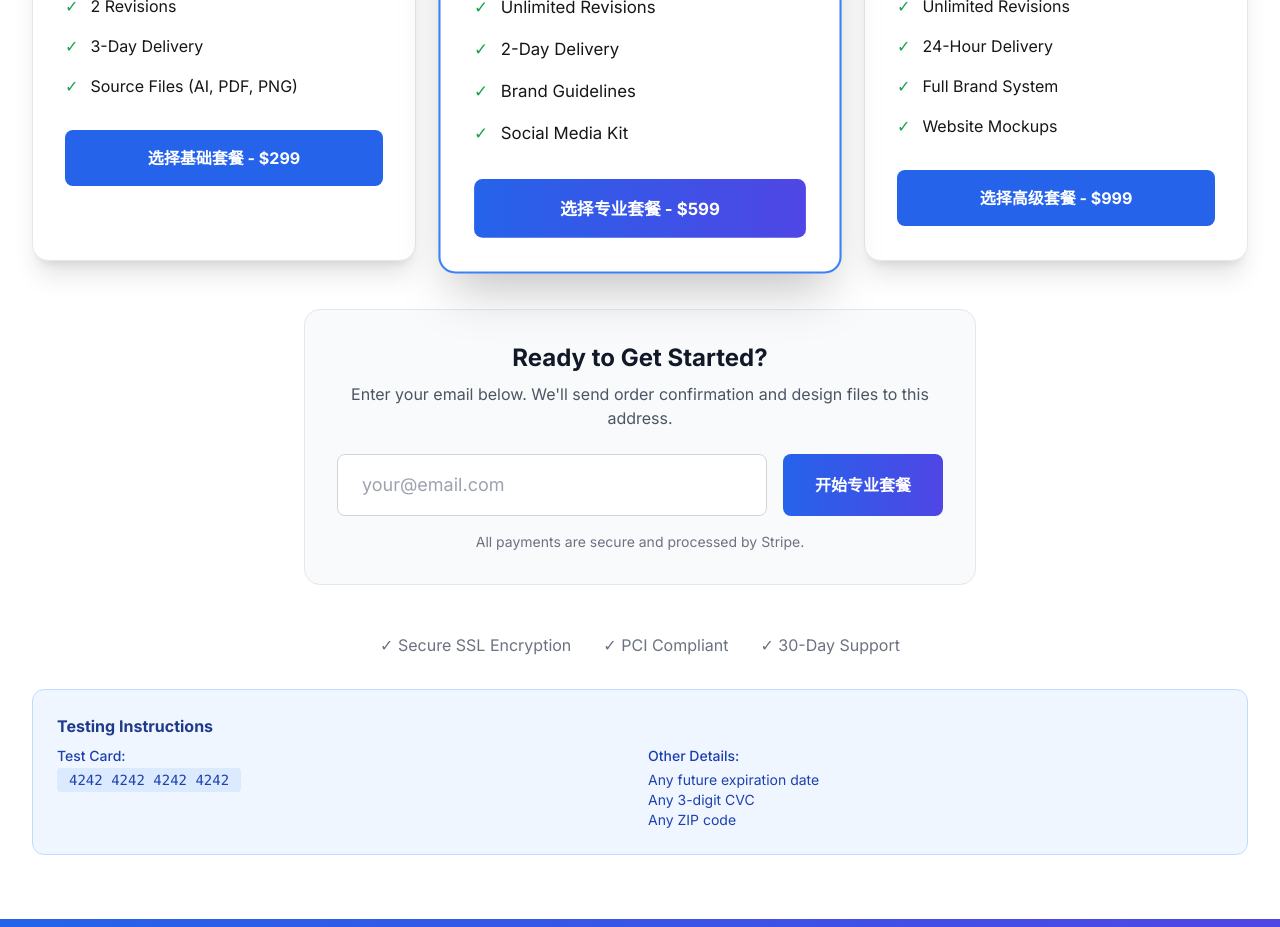
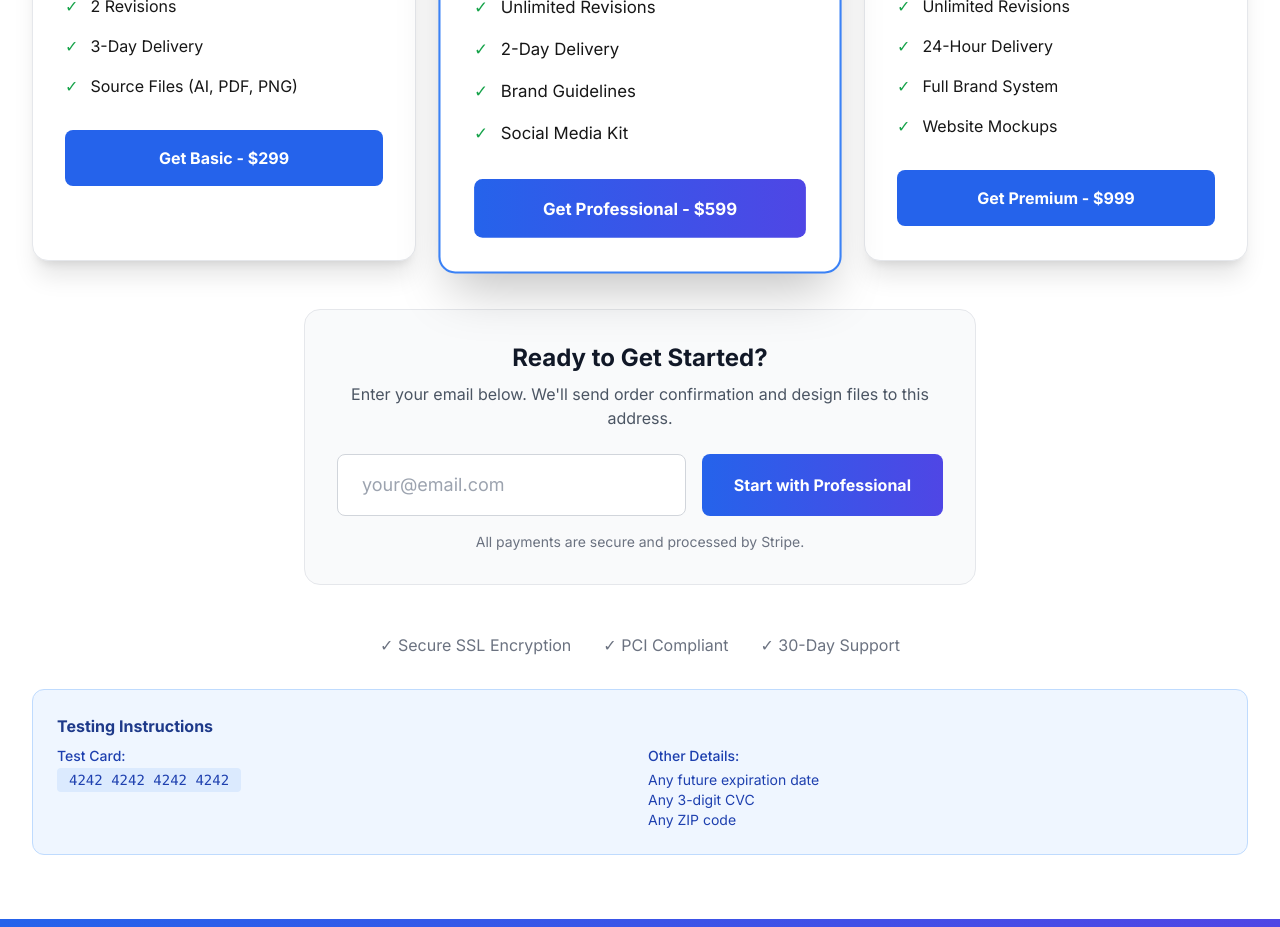
Before and after one commit to Javenshawn/wedesign-mvp, a Next.js app: page / in a window 1280 px wide. Shown: the part 3940-4867 px from the top of the page. Built offline with nearby package versions, Linux system fonts and the light colour scheme.

Commit message:
fix: final Chinese text removal from PricingSection buttons and comments

```diff
--- a/src/components/PricingSection.tsx
+++ b/src/components/PricingSection.tsx
@@ -23,7 +23,7 @@ export default function PricingSection() {
   const handleOrderSubmit = async (formData: any) => {
     setLoading(true)
     try {
-      // 首先尝试保存订单信息到数据库
+      // First try to save order information to database
       try {
         const orderResponse = await fetch('/api/orders', {
           method: 'POST',
@@ -157,7 +157,7 @@ export default function PricingSection() {
               disabled={loading}
               className="w-full py-4 bg-blue-600 text-white font-bold rounded-lg hover:bg-blue-700 transition disabled:opacity-50"
             >
-              {loading ? '处理中...' : '选择基础套餐 - $299'}
+              {loading ? 'Processing...' : 'Get Basic - $299'}
             </button>
           </div>
 
@@ -198,7 +198,7 @@ export default function PricingSection() {
               disabled={loading}
               className="w-full py-4 bg-gradient-to-r from-blue-600 to-indigo-600 text-white font-bold rounded-lg hover:from-blue-700 hover:to-indigo-700 transition disabled:opacity-50"
             >
-              {loading ? '处理中...' : '选择专业套餐 - $599'}
+              {loading ? 'Processing...' : 'Get Professional - $599'}
             </button>
           </div>
 
@@ -236,7 +236,7 @@ export default function PricingSection() {
               disabled={loading}
               className="w-full py-4 bg-blue-600 text-white font-bold rounded-lg hover:bg-blue-700 transition disabled:opacity-50"
             >
-              {loading ? '处理中...' : '选择高级套餐 - $999'}
+              {loading ? 'Processing...' : 'Get Premium - $999'}
             </button>
           </div>
         </div>
@@ -262,7 +262,7 @@ export default function PricingSection() {
               disabled={loading}
               className="px-8 py-4 bg-gradient-to-r from-blue-600 to-indigo-600 text-white font-bold rounded-lg hover:from-blue-700 hover:to-indigo-700 transition disabled:opacity-50 whitespace-nowrap"
             >
-              {loading ? '处理中...' : '开始专业套餐'}
+              {loading ? 'Processing...' : 'Start with Professional'}
             </button>
           </div>
           <p className="text-gray-500 text-sm mt-4 text-center">
@@ -297,7 +297,7 @@ export default function PricingSection() {
         </div>
       </div>
 
-      {/* 订单表单弹窗 */}
+      {/* Order Form Modal */}
       <OrderFormModal
         isOpen={showOrderForm}
         onClose={() => setShowOrderForm(false)}
```
